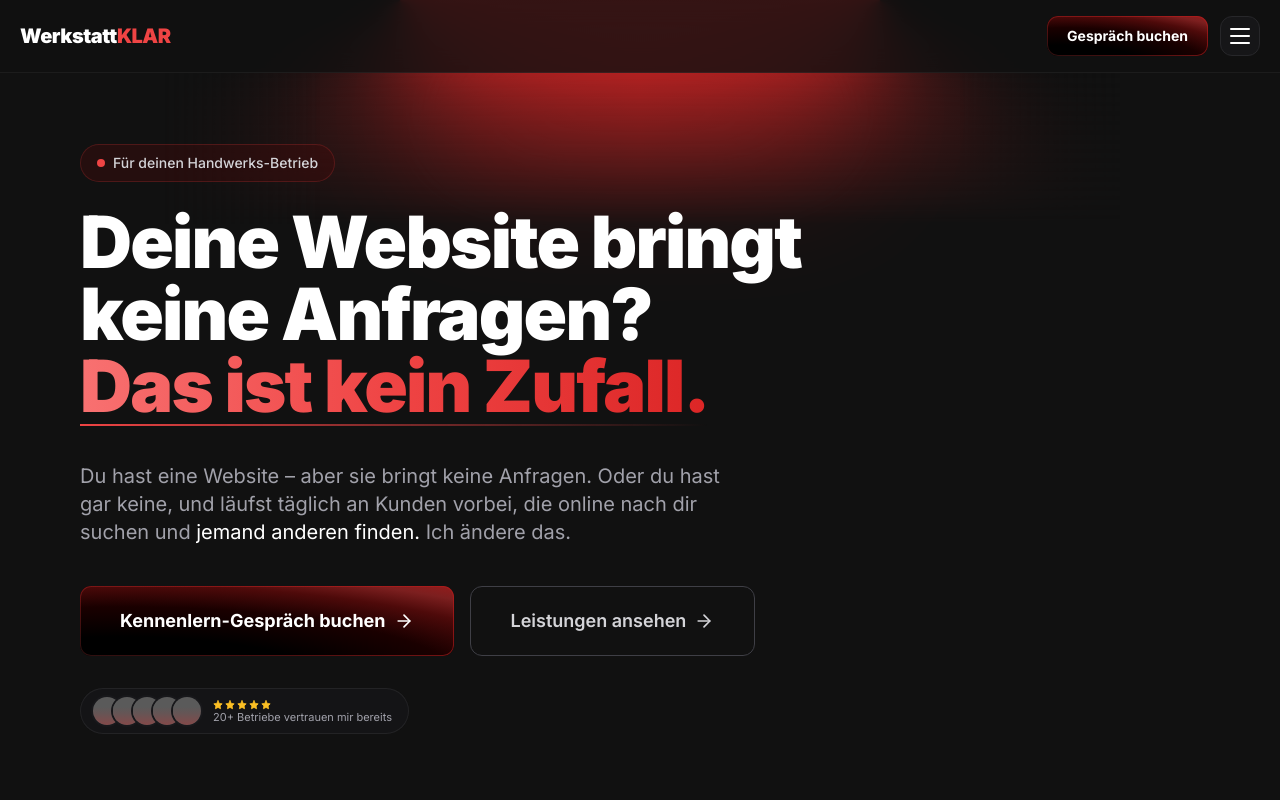
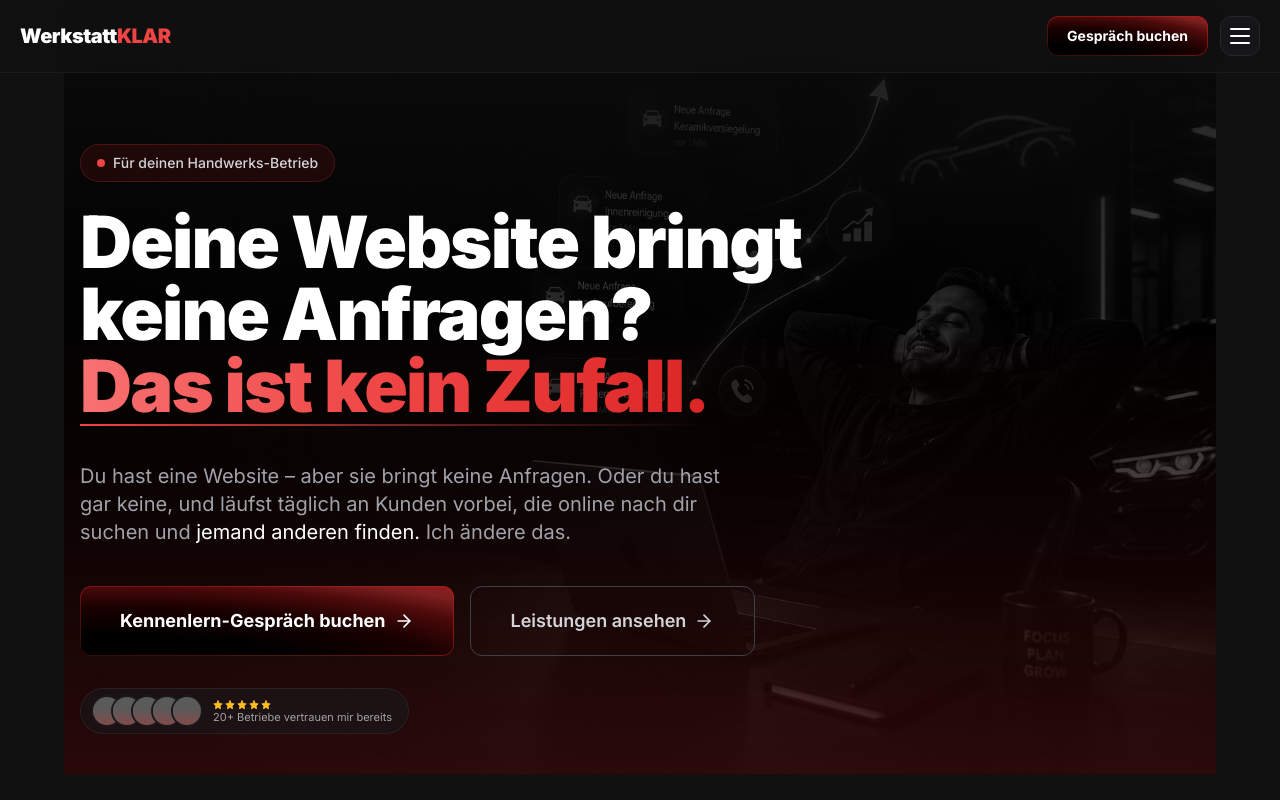
Before and after one commit to tienngyn/werkstattklar, a Next.js app: page / in a window 1280 px wide. Shown: the top 800 px of the page. Built offline with nearby package versions, Linux system fonts and the light colour scheme; grey boxes are pictures that could not be loaded.

Commit message:
Add hero background image (b&w + red gradient overlay)
Co-Authored-By: Claude Sonnet 4.6 <noreply@anthropic.com>

```diff
--- a/app/page.tsx
+++ b/app/page.tsx
@@ -323,6 +323,16 @@ function TrustBar() {
 function Hero() {
   return (
     <LampContainer contentClassName="max-w-6xl mx-auto px-4 pt-36 pb-10">
+      {/* Background image — b&w + dark overlay + red gradient from bottom */}
+      <img
+        src="/hero-bg.png"
+        alt=""
+        className="absolute inset-0 w-full h-full object-cover grayscale brightness-[25%] pointer-events-none select-none z-0"
+      />
+      <div className="absolute inset-0 z-0 pointer-events-none"
+        style={{ background: "linear-gradient(to top, rgba(220,38,38,0.18) 0%, rgba(220,38,38,0.05) 35%, transparent 60%)" }} />
+      <div className="absolute inset-0 z-0 pointer-events-none"
+        style={{ background: "linear-gradient(to bottom, rgba(17,17,17,0.7) 0%, transparent 40%)" }} />
       <div className="max-w-4xl relative z-30">
         {/* Pill above headline */}
         <motion.div initial={{ opacity: 0, y: -10 }} animate={{ opacity: 1, y: 0 }} transition={{ duration: 0.5, delay: 0.05 }} className="mb-6">
```
Also changed, not shown: public/hero-bg.png (added).
